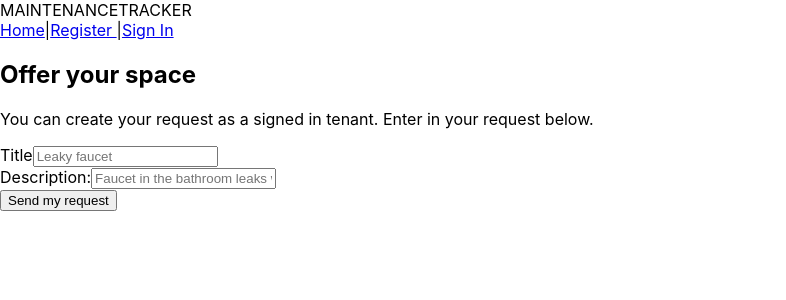
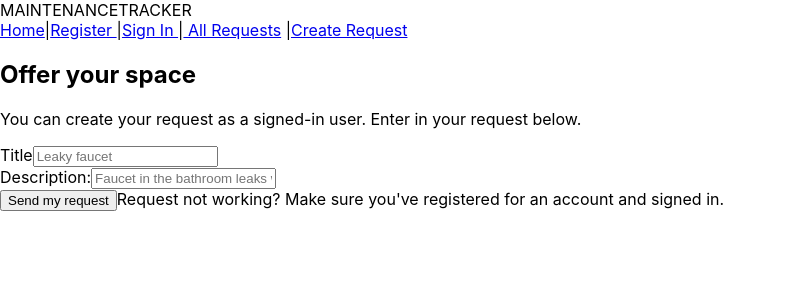
Before and after one commit to sarahdrew/maintenancetracker-client, a React (Create React App) app: page /create-request in a window 1280 px wide. Shown: the top 300 px of the page, without its empty margins (0-786 px from the left). Built offline with nearby package versions, Linux system fonts and the light colour scheme.

Commit message:
added clearer wording on create request, changed Nav

```diff
--- a/src/CreateRequest/CreateRequest.js
+++ b/src/CreateRequest/CreateRequest.js
@@ -77,7 +77,7 @@ export default class CreateRequest extends Component {
         return (
             <section className="create-request">
                 <h1>Offer your space</h1>
-                <p>You can create your request as a signed in tenant. Enter in your request below.</p>
+                <p>You can create your request as a signed-in user. Enter in your request below.</p>
                 <RequestsForm onSubmit={this.handleSubmit}>
                     <div className="field">
                         <label htmlFor="title">Title</label>
@@ -96,7 +96,10 @@ export default class CreateRequest extends Component {
 
 
                     <button type='submit' onSubmit={this.handleSubmit}>Send my request</button>
+                    Request not working? Make sure you've registered for an account and signed in.
                 </RequestsForm>
+
+
             </section>
         )
     }
--- a/src/Nav/Nav.js
+++ b/src/Nav/Nav.js
@@ -4,7 +4,7 @@ import TokenService from "../services/token-service";
 
 export default class Nav extends Component {
     render() {
-        if (TokenService.hasAuthToken()) {
+
         return (<>
             <div className="Nav">
                 <div className="nav-name">MAINTENANCETRACKER</div>
@@ -21,24 +21,7 @@ export default class Nav extends Component {
         </>)
 
     }
-        else {
-            return (
-                <>
-                    <div className="Nav">
-                        <div className="nav-name">MAINTENANCETRACKER</div>
 
-                    </div>
-                    <div className="links">
-                        <Link to='/' >Home</Link>
-                        |
-                         <Link to='/register'>Register </Link> |
-                         <Link to='sign-in'>Sign In </Link>
-
-                    </div>
-                </>
-            )
-        }
 
 
 }
-}
--- a/src/config.js
+++ b/src/config.js
@@ -1,4 +1,4 @@
 export default {
-    API_ENDPOINT: `http://localhost:8000`,
+    API_ENDPOINT: `https://maintenancetracker-server.herokuapp.com`,
     TOKEN_KEY: `tokenKey`
 };
```
Also changed, not shown: 12 other files (tests, documents, lock files or other folders). Lines whose indentation alone changed are shown as unchanged.
